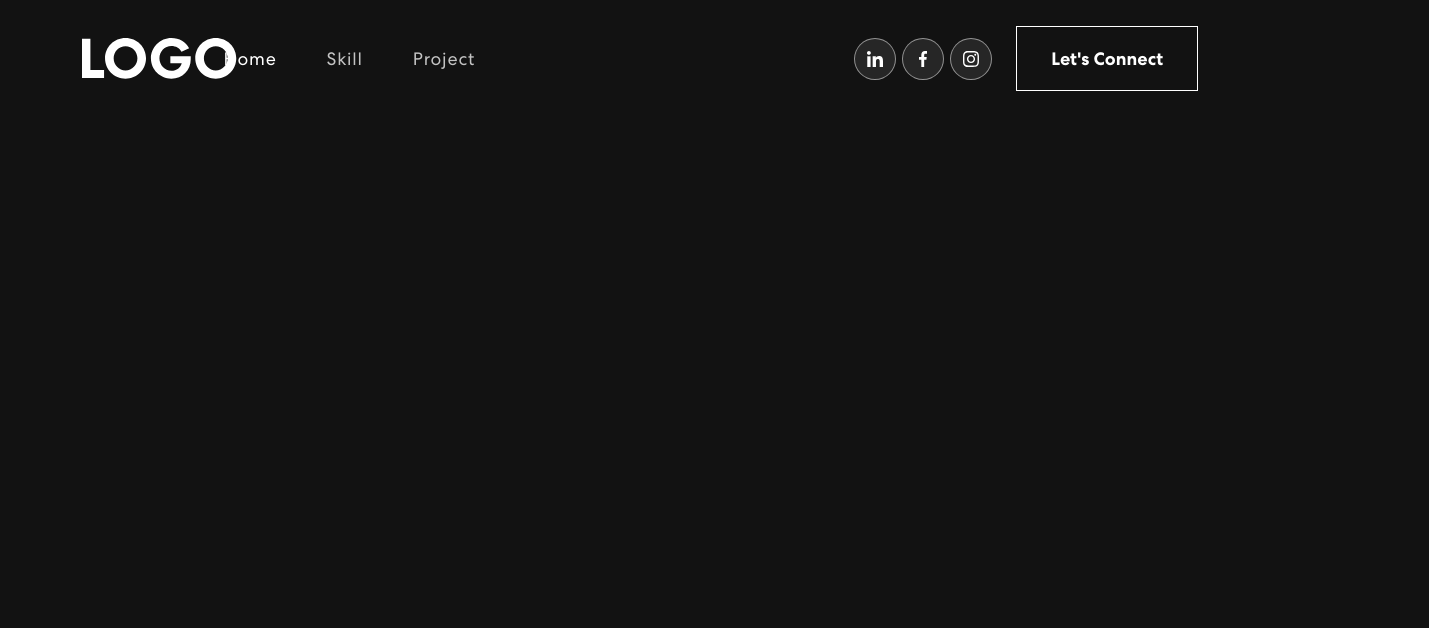
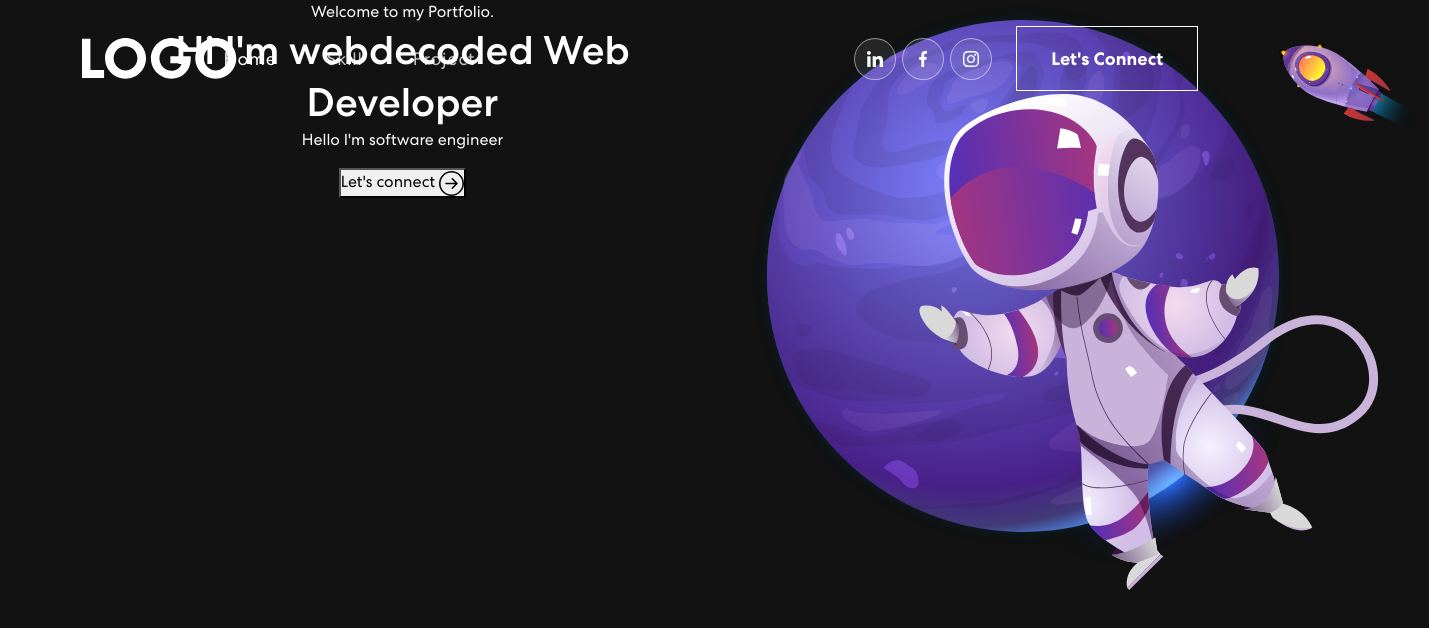
Before and after one commit to WAJAMASARA/portfolio, a React (Create React App) app: page / in a window 1280 px wide. Shown: the top 628 px of the page, 1429 px wide, since content can reach past the window. Built offline with nearby package versions, Linux system fonts and the light colour scheme.

Commit message:
create the banner section Signed-off-by: W A J AMASARA <125728677+WAJAMASARA@users.noreply.github.com>

```diff
--- a/src/App.js
+++ b/src/App.js
@@ -1,12 +1,14 @@
 import logo from './logo.svg';
 import { NavBar } from './components/NavBar';
+import { Banner } from './components/Banner';
 import 'bootstrap/dist/css/bootstrap.min.css';
 import './App.css';
 
 function App() {
   return (
     <div className="App">
-     <NavBar />
+      <NavBar />
+      <Banner />
     </div>
   );
 }
--- /dev/null
+++ b/src/components/Banner.js
@@ -0,0 +1,69 @@
+import { Col, Container, Row } from "react-bootstrap";
+import { ArrowRightCircle } from "react-bootstrap-icons";
+import HeaderImage from "../assets/image/header-img.svg";
+import { useState, useEffect } from "react";
+
+export const Banner = () => {
+  const [loopNum, setLoopNum] = useState(0);
+  const [isDeleting, setIsDeleting] = useState(false);
+  const toRotate = ["Web Developer", "Mobile Developer", "Animator"];
+  const [text, setText] = useState("");
+  const [delta, setDelta] = useState(300 - Math.random() * 100);
+  const period = 2000;
+
+  const tick = () => {
+    let i = loopNum % toRotate.length;
+    let fullText = toRotate[i];
+    let updatedText = isDeleting
+      ? fullText.substring(0, text.length - 1)
+      : fullText.substring(0, text.length + 1);
+
+    setText(updatedText);
+
+    if (isDeleting) {
+      setDelta((prevDelta) => prevDelta / 2);
+    }
+
+    if (!isDeleting && updatedText === fullText) {
+      setIsDeleting(true);
+      setDelta(period);
+    } else if (isDeleting && updatedText === "") {
+      setIsDeleting(false);
+      setLoopNum(loopNum + 1);
+      setDelta(500);
+    }
+  };
+
+  useEffect(() => {
+    let ticker = setInterval(() => {
+      tick();
+    }, delta);
+
+    return () => {
+      clearInterval(ticker);
+    };
+  }, [delta, text, tick]);
+
+  return (
+    <section className="Banner" id="home">
+      <Container>
+        <Row className="align-item-center">
+          <Col xs={12} md={6} xl={7}>
+            <span className="tagline">Welcome to my Portfolio.</span>
+            <h1>
+              {`Hi I'm webdecoded `}
+              <span className="wrap">{text}</span>
+            </h1>
+            <p>Hello I'm software engineer</p>
+            <button onClick={() => console.log("connect")}>
+              Let's connect <ArrowRightCircle size={25} />
+            </button>
+          </Col>
+          <Col xs={12} md={6} xl={5}>
+            <img src={HeaderImage} alt="Header Image" />
+          </Col>
+        </Row>
+      </Container>
+    </section>
+  );
+};
```
